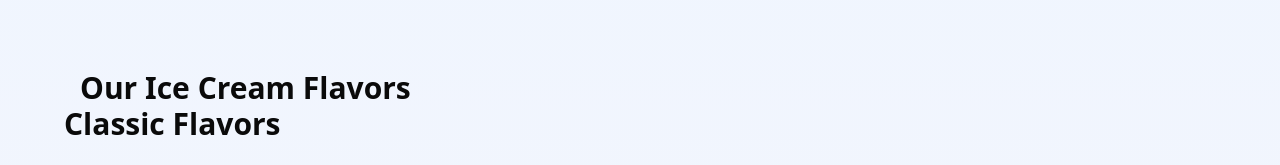
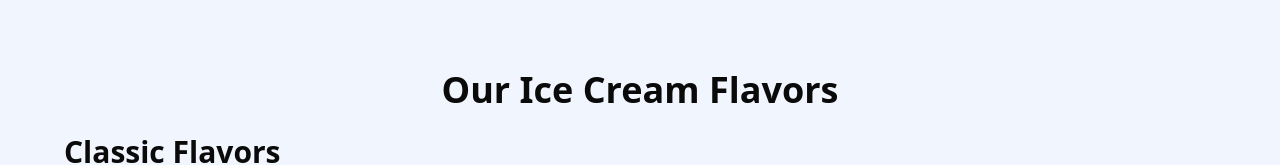
Before and after one commit to rch28/ice-cream-shop, a Next.js app: page /flavors in a window 1280 px wide. Shown: the part 186-351 px from the top of the page. Built offline with nearby package versions, Linux system fonts and the light colour scheme.

Commit message:
fix Minor detail

```diff
--- a/src/app/flavors/page.tsx
+++ b/src/app/flavors/page.tsx
@@ -1,5 +1,4 @@
 "use client";
-import HeaderText from "@/components/Common/HeaderText";
 import { Button } from "@/components/ui/button";
 import { useStore } from "@/store/store";
 import Image from "next/image";
@@ -101,8 +100,9 @@ const FlavorsPage = () => {
   return (
     <div className="py-20 px-4">
       <div className="max-w-6xl mx-auto">
-        <HeaderText title="Our Ice Cream Flavors" />
-
+        <h1 className="text-4xl font-bold mb-6 text-center">
+          Our Ice Cream Flavors
+        </h1>
         {categories.map(({ name, flavors }, index) => (
           <div key={index} className="mb-20">
             <h2 className="text-3xl font-bold mb-8">{name}</h2>
--- a/src/components/Home/Hero.jsx
+++ b/src/components/Home/Hero.jsx
@@ -2,6 +2,7 @@ import { ChevronRight } from "lucide-react";
 import React from "react";
 import { Button } from "../ui/button";
 import Image from "next/image";
+import Link from "next/link";
 
 const Hero = () => {
   return (
@@ -24,12 +25,14 @@ const Hero = () => {
         </h1>
         <p className="text-xl mb-8">Treat yourself to a scoop of happiness!</p>
 
+        <Link href="/flavors">
           <Button
             variant="secondary"
             className="bg-secondary hover:bg-secondary-foreground text-white !px-8 !py-3 rounded-full !font-semibold transition-colors flex items-center gap-2 h-12 cursor-pointer"
           >
             Order Now <ChevronRight size={20} />
           </Button>
+        </Link>
       </div>
     </header>
   );
```
Lines whose indentation alone changed are shown as unchanged.
